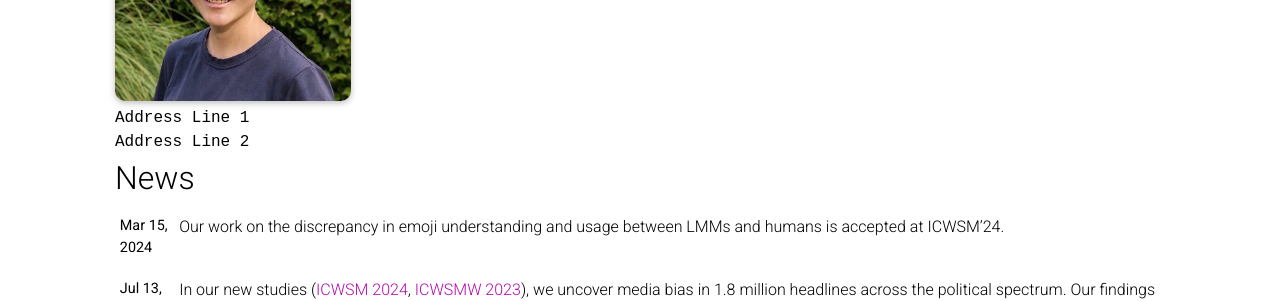
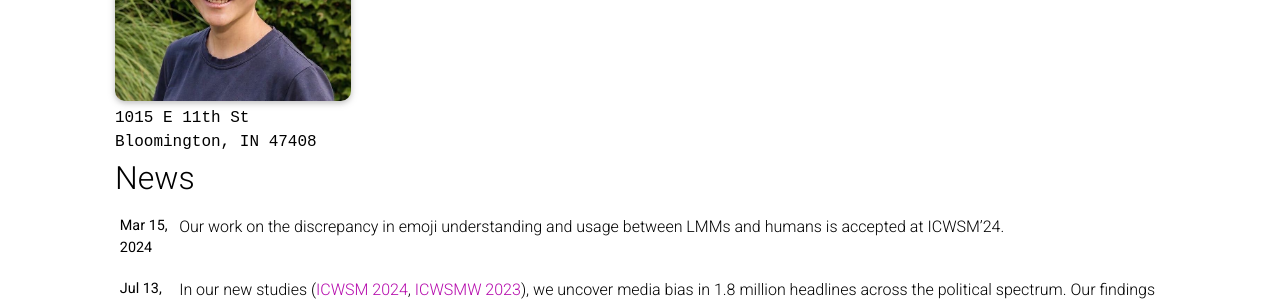
Before and after one commit to WeihongQ/weihongq.github.io, a Jekyll site: the page built from _pages/about.md, in a window 1280 px wide and 944 px high. Shown: the part 240-541 px from the top of the window. Built offline with Jekyll 4.4.1, drawn with Linux system fonts in a browser that asks for light colours; comment, search, counter and statistics services are not loaded; a style sheet for code colours, icons or effects is not loaded.

Commit message:
minor updates

```diff
--- a/_config.yml
+++ b/_config.yml
@@ -13,7 +13,7 @@ footer_text:
 keywords: jekyll, jekyll-theme, academic-website, portfolio-website # add your own keywords or leave empty
 
 lang: en # the language of your site (for example: en, fr, cn, ru, etc.)
-icon: # the emoji used as the favicon (alternatively, provide image name in /assets/img/)
+icon: web_logo.jpeg # the emoji used as the favicon (alternatively, provide image name in /assets/img/)
 
 url: https://weihongq.github.io # the base hostname & protocol for your site
 baseurl: # the subpath of your site, e.g. /blog/
--- a/_pages/about.md
+++ b/_pages/about.md
@@ -9,8 +9,8 @@ profile:
   image: weihong_photo.jpeg
   image_circular: false # crops the image to make it circular
   address: >
-    <p> Address Line 1 </p>
-    <p> Address Line 2 </p>
+    <p> 1015 E 11th St </p>
+    <p> Bloomington, IN 47408 </p>
 
 
 news: true  # includes a list of news items
```
Also changed, not shown: assets/img/cv_logo/IU.png (deleted), assets/img/cv_logo/web_logo.jpeg (renamed from assets/img/cv_logo/IU.jpeg).
